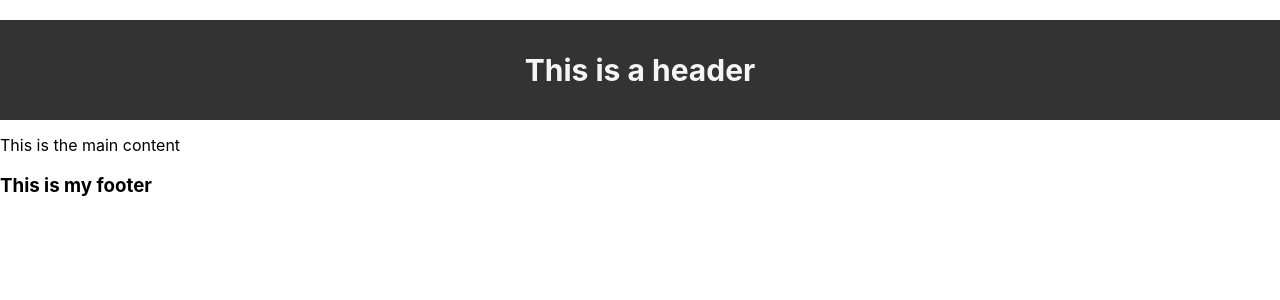
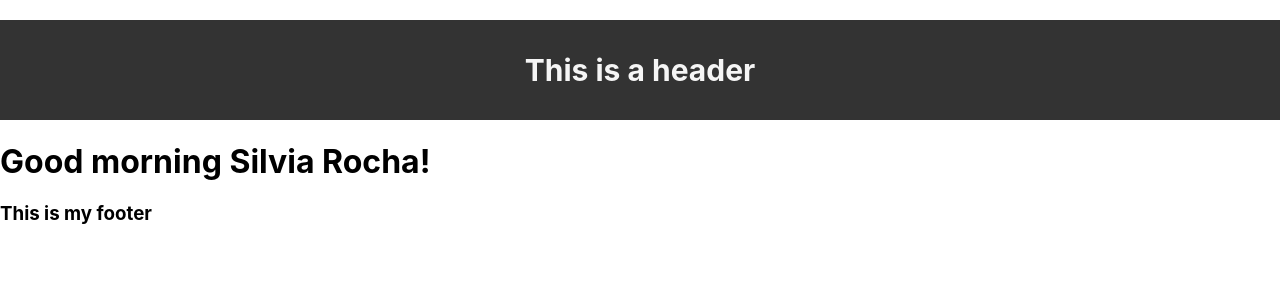
Before and after one commit to Silviardp/react-fcc, a React (Create React App) app in the folder my-app/: page / in a window 1280 px wide. Shown: the top 300 px of the page. Built offline with nearby package versions, Linux system fonts and the light colour scheme.

Commit message:
JSX to JS and back

```diff
--- a/my-app/src/components/MainContent.js
+++ b/my-app/src/components/MainContent.js
@@ -1,7 +1,22 @@
 import React from "react";
 
 function MainContent() {
-  return <main>This is the main content</main>;
+  const date = new Date();
+  const hours = date.getHours();
+  let timeOfDay;
+
+  if (hours < 12) {
+    timeOfDay = "morning";
+  } else if (hours >= 12 && hours < 17) {
+    timeOfDay = "afternoon";
+  } else {
+    timeOfDay = "night";
+  }
+
+  const firstName = "Silvia";
+  const lastName = "Rocha";
+
+  return <h1>Good {`${timeOfDay} ${firstName} ${lastName}`}!</h1>;
 }
 
 export default MainContent;
```
